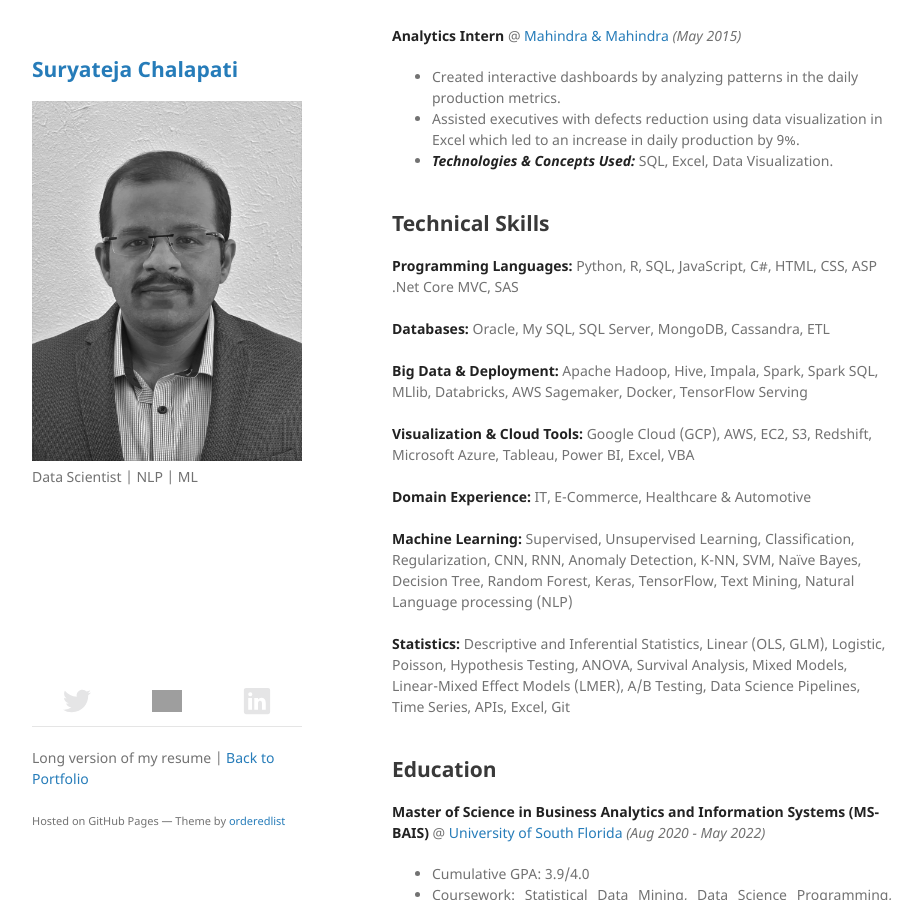
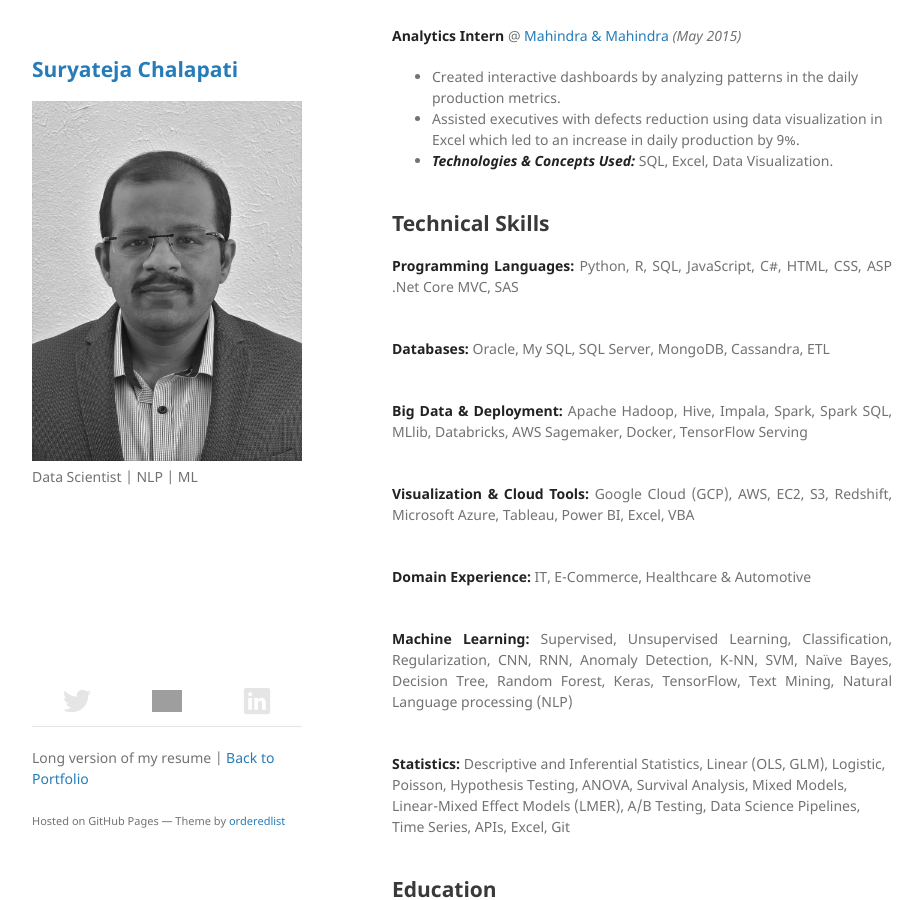
Before and after one commit to suryateja0153/Digital_Resume, a Jekyll site: the page built from index.md, in a window 1280 px wide and 900 px high, scrolled down 1475 px. Shown: the whole window, without its empty margins (178-1101 px from the left). Built offline with Jekyll 4.4.1, drawn with Linux system fonts in a browser that asks for light colours; our own code applies the rules of GitHub Pages for plain Markdown files; grey boxes are pictures that could not be loaded.

Commit message:
Update index.md

```diff
--- a/index.md
+++ b/index.md
@@ -1,6 +1,6 @@
 ## Summary
 {: style="text-align: justify" }
-_Experienced Data Science professional with 4+ years hands-on experience in statistical modelling and machine learning techniques. Exceptional understanding of descriptive and predictive analytics. I have extensively worked on data processing, interpreting complex and multidimensional datasets, database management, programming, problem solving, visualizations and reporting, making a true impact across various domains and industries._<br><br>
+<i>Experienced Data Science professional with 4+ years hands-on experience in statistical modelling and machine learning techniques. Exceptional understanding of descriptive and predictive analytics. I have extensively worked on data processing, interpreting complex and multidimensional datasets, database management, programming, problem solving, visualizations and reporting, making a true impact across various domains and industries.</i><br><br>
 
 ## Experience
 {: style="text-align: justify" }
@@ -39,11 +39,17 @@ _Experienced Data Science professional with 4+ years hands-on experience in stat
 ## Technical Skills
 {: style="text-align: justify" }
 **Programming Languages:** Python, R, SQL, JavaScript, C#, HTML, CSS, ASP .Net Core MVC, SAS<br><br>
+{: style="text-align: justify" }
 **Databases:** Oracle, My SQL, SQL Server, MongoDB, Cassandra, ETL<br><br>
+{: style="text-align: justify" }
 **Big Data & Deployment:** Apache Hadoop, Hive, Impala, Spark, Spark SQL, MLlib, Databricks, AWS Sagemaker, Docker, TensorFlow Serving<br><br>
+{: style="text-align: justify" }
 **Visualization & Cloud Tools:** Google Cloud (GCP), AWS, EC2, S3, Redshift, Microsoft Azure, Tableau, Power BI, Excel, VBA<br><br>
+{: style="text-align: justify" }
 **Domain Experience:** IT, E-Commerce, Healthcare & Automotive<br><br>
+{: style="text-align: justify" }
 **Machine Learning:** Supervised, Unsupervised Learning, Classification, Regularization, CNN, RNN, Anomaly Detection, K-NN, SVM, Naïve Bayes, Decision Tree, Random Forest, Keras, TensorFlow, Text Mining, Natural Language processing (NLP)<br><br>
+{: style="text-align: justify" }
 **Statistics:** Descriptive and Inferential Statistics, Linear (OLS, GLM), Logistic, Poisson, Hypothesis Testing, ANOVA, Survival Analysis, Mixed Models, Linear-Mixed Effect Models (LMER), A/B Testing, Data Science Pipelines, Time Series, APIs, Excel, Git<br><br>
 
 ## Education
@@ -60,6 +66,7 @@ _Experienced Data Science professional with 4+ years hands-on experience in stat
 {: style="text-align: justify" }
 **Applied Data Scientist** @ [University of South Florida](https://www.usf.edu/) _(Jan 2021 - Present)_ <br><br>
 **Growth Prediction from Emerging Technologies** - [GitHub](https://github.com/suryateja0153/Growth-Prediction-From-Emerging-Technologies)<br>
+{: style="text-align: justify" }
 _(NLP, R, Python, NLTK, Gensim, ETL, Web Scraping, Data Warehouse, Topic Modelling, LDA, TFIDF, Text Analytics, Similarity Analysis)_ <br>
 - Extracted SEC 10K text data for companies in the IT domain. Built ETL packages for extracting YouTube transcripts.
 - Prepared a text corpus of SEC business and risk sections and YouTube transcripts for ~70 companies in the IT domain.
@@ -67,16 +74,19 @@ _(NLP, R, Python, NLTK, Gensim, ETL, Web Scraping, Data Warehouse, Topic Modelli
 - Emergent technologies were taken from Gartner hype cycle reports for the last 5 years.<br><br>
 {: style="text-align: justify" }
 **Medical No-Show Prediction** - [GitHub](https://github.com/suryateja0153/BigData-Project-Medical-No-Shows)<br>
+{: style="text-align: justify" }
 _(Data Science Pipelines, Spark SQL, Python, Spark, Spark MLlib, Databricks, Classification, Azure, ML Pipeline)_ <br>
 - Built an ML pipeline to predict No-Shows with an Accuracy of 80% and made recommendations on wait times and scheduling.
 - Leveraged Azure Databricks analytics platform to create data pre-processing and model execution routines.<br><br>
 {: style="text-align: justify" }
 **Multi-Class Malware Classification** - [GitHub](https://github.com/suryateja0153/Malware-Classification-TensorFlow)<br>
+{: style="text-align: justify" }
 _(Classification, Python, CNN, TensorFlow, Keras, Neural Networks, Unbalanced Data, GCP)_ <br>
 - Built a Multi-level classification model to flag malicious software into nine key category bins.
 - Achieved the lowest misclassification rate at 1.4 (Target 0) and a Test Accuracy of 94%.<br><br>
 {: style="text-align: justify" }
 **Multi-Level House Price Prediction** - [GitHub](https://github.com/suryateja0153/Multi-Level-Data-House-Price-Prediction-USA)<br>
+{: style="text-align: justify" }
 _(R, Tableau, Python, Multi-Level Regression, Linear Mixed Effect Models (LMER), Statistical Modelling)_ <br>
 - Built a Multi-level regression model to predict House Sale Prices in USA based on various KPI’s.
 - Recommended changes in minimum wage and subsidies for owners that can be implemented to reduce the prices.<br><br>
```
